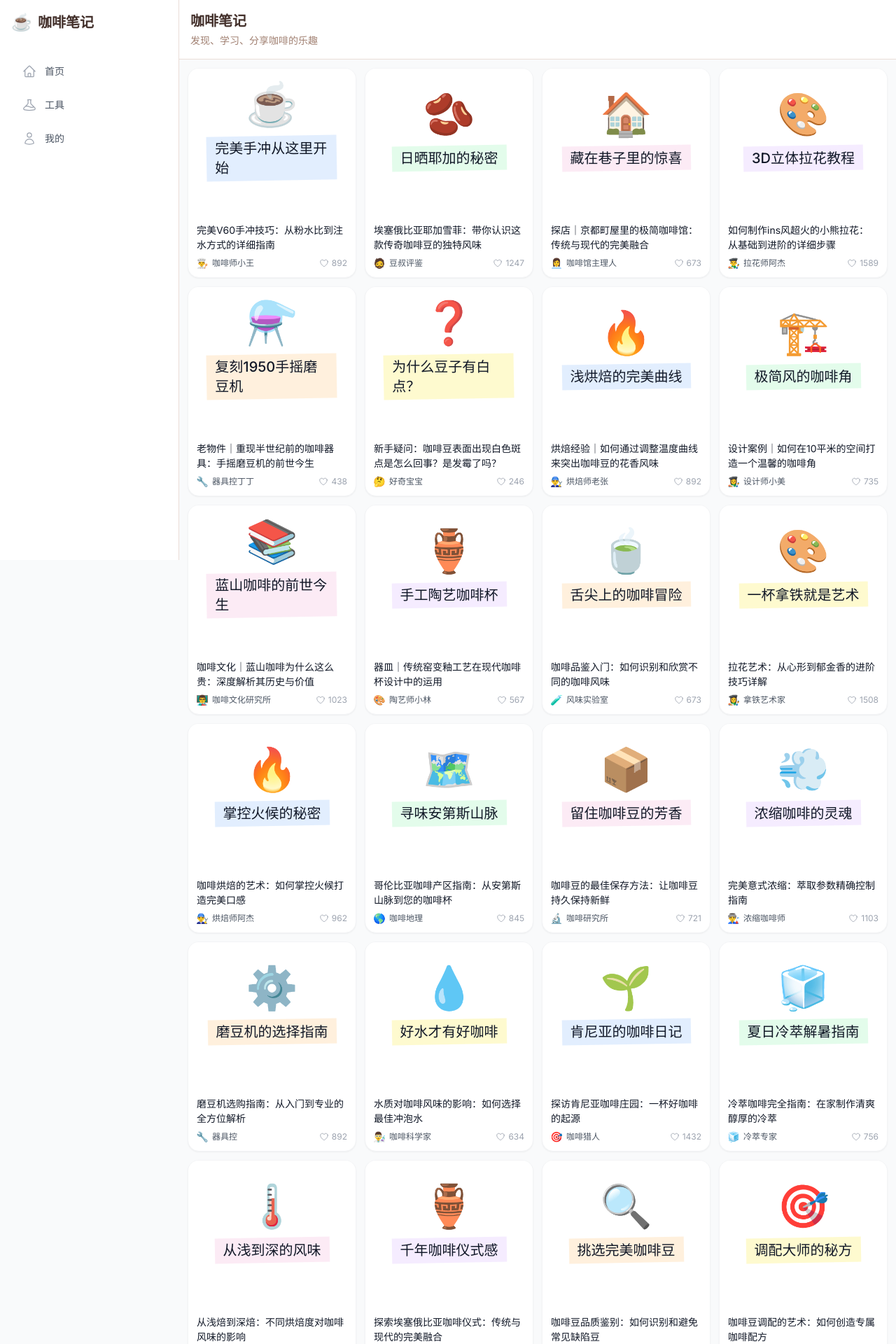
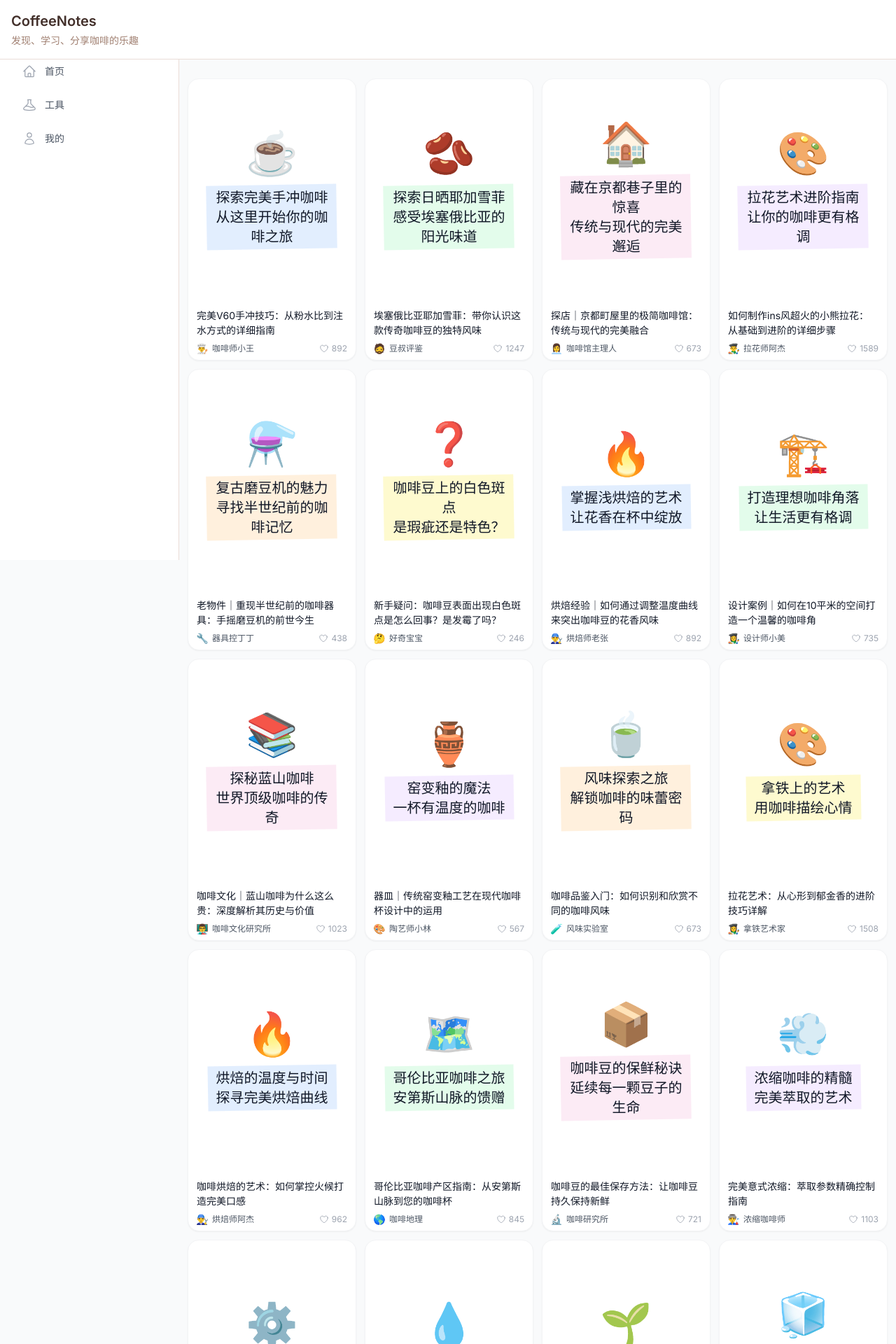
Before and after one commit to jqlong17/CoffeeNotes, a Next.js app: page /home in a window 1280 px wide. Shown: the top 1920 px of the page at 70% size. Built offline with nearby package versions, Linux system fonts and the light colour scheme.

Commit message:
feat: 优化文章详情页面样式 - 为封面和评论区添加边框和圆角，统一页面视觉风格

```diff
--- a/package.json
+++ b/package.json
@@ -19,11 +19,13 @@
     "next": "15.1.7",
     "react": "^19.0.0",
     "react-dom": "^19.0.0",
+    "react-markdown": "^9.0.3",
     "recharts": "^2.15.1",
     "tailwind-merge": "^3.0.1"
   },
   "devDependencies": {
     "@eslint/eslintrc": "^3",
+    "@tailwindcss/typography": "^0.5.16",
     "@types/node": "^20",
     "@types/react": "^19",
     "@types/react-dom": "^19",
--- a/src/app/components/ContentCard.tsx
+++ b/src/app/components/ContentCard.tsx
@@ -46,14 +46,11 @@ export default function ContentCard({
 
   return (
     <div
-      className="group flex flex-col justify-between rounded-2xl overflow-hidden bg-white hover:bg-gray-50 shadow-sm hover:shadow-md transition-all duration-300 cursor-pointer border border-gray-100 min-h-[300px]"
+      className="group flex flex-col rounded-2xl overflow-hidden bg-white hover:bg-gray-50 shadow-sm hover:shadow-md transition-all duration-300 cursor-pointer border border-gray-100 min-h-[300px]"
       onClick={onClick}
     >
       {/* 封面区域 */}
-      <div className="relative aspect-[4/3] bg-gray-50 mb-0">
-        {/* 空白背景 */}
-        <div className="absolute inset-0 bg-white" />
-
+      <div className="relative aspect-[3/4]">
         {/* 内容容器 */}
         <div className="absolute inset-0 flex flex-col items-center justify-center p-4">
           {/* Emoji */}
@@ -63,7 +60,7 @@ export default function ContentCard({
           {/* 大字文本 */}
           <div className="relative inline-block max-w-[90%]">
             <span className={`absolute inset-0 ${bgColor} -rotate-1 block`}></span>
-            <span className="relative text-xl font-medium text-gray-900 px-3 py-1 inline-block">
+            <span className="relative text-xl font-medium text-gray-900 px-3 py-1 inline-block whitespace-pre-line text-center">
               {image_content}
             </span>
           </div>
@@ -71,7 +68,7 @@ export default function ContentCard({
       </div>
 
       {/* 内容区域 */}
-      <div className="p-3 mt-0">
+      <div className="flex-1 px-3 py-2">
         {/* 标题 */}
         <h3 className="text-sm text-gray-900 leading-normal mb-2 line-clamp-2">
           {title}
--- a/src/app/components/SideNav.tsx
+++ b/src/app/components/SideNav.tsx
@@ -34,7 +34,7 @@ export default function SideNav() {
       <div className="mb-8">
         <Link href="/" className="flex items-center">
           <span className="text-2xl">☕️</span>
-          <span className="ml-2 text-xl font-semibold text-coffee-900">咖啡笔记</span>
+          <span className="ml-2 text-xl font-semibold text-coffee-900">CoffeeNotes</span>
         </Link>
       </div>
 
--- a/src/app/data/mockPosts.ts
+++ b/src/app/data/mockPosts.ts
@@ -8,315 +8,441 @@ export interface Post {
     avatar: string
   }
   likes: number
+  article_content: string
 }
 
 export const MOCK_POSTS: Post[] = [
   {
     id: '1',
     imageEmoji: '☕️',
-    image_content: '完美手冲从这里开始',
+    image_content: '探索完美手冲咖啡\n从这里开始你的咖啡之旅',
     title: '完美V60手冲技巧：从粉水比到注水方式的详细指南',
     author: {
       name: '咖啡师小王',
       avatar: '👨‍🍳'
     },
     likes: 892,
+    article_content: `# 完美V60手冲技巧：从粉水比到注水方式的详细指南
+
+## 引言
+
+手冲咖啡是一门艺术，而V60则是这门艺术中最受欢迎的画笔之一。本文将详细介绍如何使用V60冲出一杯完美的手冲咖啡，从基础设置到进阶技巧，一步步带你掌握要领。
+
+## 基础准备
+
+### 器具清单
+- V60滤杯（建议使用02号size）
+- V60专用滤纸
+- 手冲壶（建议使用细嘴壶）
+- 电子秤
+- 磨豆机
+- 温度计
+- 计时器
+
+### 参数设置
+- 咖啡粉量：15g
+- 水温：88-92℃
+- 粉水比：1:15（建议新手从这个比例开始尝试）
+- 研磨度：中细（像细砂糖的颗粒大小）
+
+## 详细步骤
+
+### 1. 预热与冲洗滤纸
+1. 将滤纸放入V60滤杯
+2. 倒入90℃热水冲洗滤纸
+3. 这一步可以去除滤纸的纸味，同时预热滤杯
+
+### 2. 研磨咖啡豆
+- 选择中细的研磨度
+- 确保研磨均匀，避免出现过多粉末
+
+### 3. 注水技巧（总时间约2:30-3:00）
+
+#### 第一段注水（0-30秒）
+- 倒入30g热水进行预浸泡
+- 使用漩涡式手法让咖啡粉充分湿润
+- 等待30秒让咖啡充分膨胀
+
+#### 第二段注水（30-1:30）
+- 从中心开始以螺旋方式由内向外注水
+- 保持水位稳定，不要让咖啡粉露出水面
+- 这个阶段注入总量达到150g
+
+#### 第三段注水（1:30-2:30）
+- 继续保持螺旋注水动作
+- 将水量补充到225g
+- 注意控制水流速度和力度
+
+## 进阶技巧
+
+### 温度控制
+- 不同烘焙度的咖啡豆需要不同的水温
+- 浅烘焙：90-92℃
+- 中烘焙：88-90℃
+- 深烘焙：85-88℃
+
+### 注水手法
+1. **稳定性**：保持手腕平稳，水流均匀
+2. **高度**：壶嘴距离咖啡粉面约3-5cm
+3. **节奏**：找到适合的注水速率，保持一致
+
+## 常见问题解决
+
+### 萃取过度
+- 症状：苦涩、单调
+- 解决方案：
+  - 调粗研磨度
+  - 缩短萃取时间
+  - 降低水温
+
+### 萃取不足
+- 症状：酸涩、寡淡
+- 解决方案：
+  - 调细研磨度
+  - 延长萃取时间
+  - 提高水温
+
+## 风味调整建议
+
+根据不同产地的咖啡豆特点，可以相应调整参数：
+- 非洲豆：适当提高温度，突出花香果酸
+- 中南美豆：标准参数，平衡甜感
+- 印尼豆：适当降温，突出醇厚度
+
+## 总结
+
+完美的手冲咖啡需要耐心和练习。记住以下关键点：
+1. 参数的一致性
+2. 注水的稳定性
+3. 对细节的关注
+4. 持续的记录和调整
+
+通过不断实践和调整，你一定能找到属于自己的完美手冲方式。
+
+> 小贴士：建议准备一个咖啡日志，记录每次冲煮的参数和口感，这样能更快找到最适合的冲煮方案。`
   },
   {
     id: '2',
     imageEmoji: '🫘',
-    image_content: '日晒耶加的秘密',
+    image_content: '探索日晒耶加雪菲\n感受埃塞俄比亚的阳光味道',
     title: '埃塞俄比亚耶加雪菲：带你认识这款传奇咖啡豆的独特风味',
     author: {
       name: '豆叔评鉴',
       avatar: '🧔'
     },
     likes: 1247,
+    article_content: '> 文章内容准备中...'
   },
   {
     id: '3',
     imageEmoji: '🏠',
-    image_content: '藏在巷子里的惊喜',
+    image_content: '藏在京都巷子里的惊喜\n传统与现代的完美邂逅',
     title: '探店｜京都町屋里的极简咖啡馆：传统与现代的完美融合',
     author: {
       name: '咖啡馆主理人',
       avatar: '👩‍💼'
     },
     likes: 673,
+    article_content: '> 文章内容准备中...'
   },
   {
     id: '4',
     imageEmoji: '🎨',
-    image_content: '3D立体拉花教程',
+    image_content: '拉花艺术进阶指南\n让你的咖啡更有格调',
     title: '如何制作ins风超火的小熊拉花：从基础到进阶的详细步骤',
     author: {
       name: '拉花师阿杰',
       avatar: '👨‍🎨'
     },
     likes: 1589,
+    article_content: '> 文章内容准备中...'
   },
   {
     id: '5',
     imageEmoji: '⚗️',
-    image_content: '复刻1950手摇磨豆机',
+    image_content: '复古磨豆机的魅力\n寻找半世纪前的咖啡记忆',
     title: '老物件｜重现半世纪前的咖啡器具：手摇磨豆机的前世今生',
     author: {
       name: '器具控丁丁',
       avatar: '🔧'
     },
     likes: 438,
+    article_content: '> 文章内容准备中...'
   },
   {
     id: '6',
     imageEmoji: '❓',
-    image_content: '为什么豆子有白点？',
+    image_content: '咖啡豆上的白色斑点\n是瑕疵还是特色？',
     title: '新手疑问：咖啡豆表面出现白色斑点是怎么回事？是发霉了吗？',
     author: {
       name: '好奇宝宝',
       avatar: '🤔'
     },
     likes: 246,
+    article_content: '> 文章内容准备中...'
   },
   {
     id: '7',
     imageEmoji: '🔥',
-    image_content: '浅烘焙的完美曲线',
+    image_content: '掌握浅烘焙的艺术\n让花香在杯中绽放',
     title: '烘焙经验｜如何通过调整温度曲线来突出咖啡豆的花香风味',
     author: {
       name: '烘焙师老张',
       avatar: '👨‍🔧'
     },
     likes: 892,
+    article_content: '> 文章内容准备中...'
   },
   {
     id: '8',
     imageEmoji: '🏗️',
-    image_content: '极简风的咖啡角',
+    image_content: '打造理想咖啡角落\n让生活更有格调',
     title: '设计案例｜如何在10平米的空间打造一个温馨的咖啡角',
     author: {
       name: '设计师小美',
       avatar: '👩‍🎨'
     },
     likes: 735,
+    article_content: '> 文章内容准备中...'
   },
   {
     id: '9',
     imageEmoji: '📚',
-    image_content: '蓝山咖啡的前世今生',
+    image_content: '探秘蓝山咖啡\n世界顶级咖啡的传奇',
     title: '咖啡文化｜蓝山咖啡为什么这么贵：深度解析其历史与价值',
     author: {
       name: '咖啡文化研究所',
       avatar: '👨‍🏫'
     },
     likes: 1023,
+    article_content: '> 文章内容准备中...'
   },
   {
     id: '10',
     imageEmoji: '🏺',
-    image_content: '手工陶艺咖啡杯',
+    image_content: '窑变釉的魔法\n一杯有温度的咖啡',
     title: '器皿｜传统窑变釉工艺在现代咖啡杯设计中的运用',
     author: {
       name: '陶艺师小林',
       avatar: '🎨'
     },
     likes: 567,
+    article_content: '> 文章内容准备中...'
   },
   {
     id: '11',
     imageEmoji: '🍵',
-    image_content: '舌尖上的咖啡冒险',
+    image_content: '风味探索之旅\n解锁咖啡的味蕾密码',
     title: '咖啡品鉴入门：如何识别和欣赏不同的咖啡风味',
     author: {
       name: '风味实验室',
       avatar: '🧪'
     },
     likes: 673,
+    article_content: '> 文章内容准备中...'
   },
   {
     id: '12',
     imageEmoji: '🎨',
-    image_content: '一杯拿铁就是艺术',
+    image_content: '拿铁上的艺术\n用咖啡描绘心情',
     title: '拉花艺术：从心形到郁金香的进阶技巧详解',
     author: {
       name: '拿铁艺术家',
       avatar: '👩‍🎨'
     },
     likes: 1508,
+    article_content: '> 文章内容准备中...'
   },
   {
     id: '13',
     imageEmoji: '🔥',
-    image_content: '掌控火候的秘密',
+    image_content: '烘焙的温度与时间\n探寻完美烘焙曲线',
     title: '咖啡烘焙的艺术：如何掌控火候打造完美口感',
     author: {
       name: '烘焙师阿杰',
       avatar: '👨‍🔧'
     },
     likes: 962,
+    article_content: '> 文章内容准备中...'
   },
   {
     id: '14',
     imageEmoji: '🗺️',
-    image_content: '寻味安第斯山脉',
+    image_content: '哥伦比亚咖啡之旅\n安第斯山脉的馈赠',
     title: '哥伦比亚咖啡产区指南：从安第斯山脉到您的咖啡杯',
     author: {
       name: '咖啡地理',
       avatar: '🌎'
     },
     likes: 845,
+    article_content: '> 文章内容准备中...'
   },
   {
     id: '15',
     imageEmoji: '📦',
-    image_content: '留住咖啡豆的芳香',
+    image_content: '咖啡豆的保鲜秘诀\n延续每一颗豆子的生命',
     title: '咖啡豆的最佳保存方法：让咖啡豆持久保持新鲜',
     author: {
       name: '咖啡研究所',
       avatar: '🔬'
     },
     likes: 721,
+    article_content: '> 文章内容准备中...'
   },
   {
     id: '16',
     imageEmoji: '💨',
-    image_content: '浓缩咖啡的灵魂',
+    image_content: '浓缩咖啡的精髓\n完美萃取的艺术',
     title: '完美意式浓缩：萃取参数精确控制指南',
     author: {
       name: '浓缩咖啡师',
       avatar: '👨‍🏭'
     },
     likes: 1103,
+    article_content: '> 文章内容准备中...'
   },
   {
     id: '17',
     imageEmoji: '⚙️',
-    image_content: '磨豆机的选择指南',
+    image_content: '选择理想磨豆机\n研磨出更好的咖啡',
     title: '磨豆机选购指南：从入门到专业的全方位解析',
     author: {
       name: '器具控',
       avatar: '🔧'
     },
     likes: 892,
+    article_content: '> 文章内容准备中...'
   },
   {
     id: '18',
     imageEmoji: '💧',
-    image_content: '好水才有好咖啡',
+    image_content: '水质决定咖啡品质\n寻找最佳咖啡伴侣',
     title: '水质对咖啡风味的影响：如何选择最佳冲泡水',
     author: {
       name: '咖啡科学家',
       avatar: '👨‍🔬'
     },
     likes: 634,
+    article_content: '> 文章内容准备中...'
   },
   {
     id: '19',
     imageEmoji: '🌱',
-    image_content: '肯尼亚的咖啡日记',
+    image_content: '肯尼亚咖啡庄园\n非洲大地的馈赠',
     title: '探访肯尼亚咖啡庄园：一杯好咖啡的起源',
     author: {
       name: '咖啡猎人',
       avatar: '🎯'
     },
     likes: 1432,
+    article_content: '> 文章内容准备中...'
   },
   {
     id: '20',
     imageEmoji: '🧊',
-    image_content: '夏日冷萃解暑指南',
+    image_content: '夏日冷萃咖啡指南\n清爽醇厚的双重享受',
     title: '冷萃咖啡完全指南：在家制作清爽醇厚的冷萃',
     author: {
       name: '冷萃专家',
       avatar: '🧊'
     },
     likes: 756,
+    article_content: '> 文章内容准备中...'
   },
   {
     id: '21',
     imageEmoji: '🌡️',
-    image_content: '从浅到深的风味',
+    image_content: '烘焙度的奥秘\n从浅到深的风味变化',
     title: '从浅焙到深焙：不同烘焙度对咖啡风味的影响',
     author: {
       name: '烘焙工坊',
       avatar: '👨‍🍳'
     },
     likes: 891,
+    article_content: '> 文章内容准备中...'
   },
   {
     id: '22',
     imageEmoji: '🏺',
-    image_content: '千年咖啡仪式感',
+    image_content: '埃塞俄比亚咖啡仪式\n千年传统的魅力',
     title: '探索埃塞俄比亚咖啡仪式：传统与现代的完美融合',
     author: {
       name: '咖啡文化',
       avatar: '📚'
     },
     likes: 567,
+    article_content: '> 文章内容准备中...'
   },
   {
     id: '23',
     imageEmoji: '🔍',
-    image_content: '挑选完美咖啡豆',
+    image_content: '咖啡豆品质鉴别\n挑选每一颗完美豆子',
     title: '咖啡豆品质鉴别：如何识别和避免常见缺陷豆',
     author: {
       name: '品控专家',
       avatar: '👁️'
     },
     likes: 823,
+    article_content: '> 文章内容准备中...'
   },
   {
     id: '24',
     imageEmoji: '🎯',
-    image_content: '调配大师的秘方',
+    image_content: '咖啡豆的黄金配比\n创造专属咖啡风味',
     title: '咖啡豆调配的艺术：如何创造专属咖啡配方',
     author: {
       name: '调配大师',
       avatar: '🎨'
     },
     likes: 945,
+    article_content: '> 文章内容准备中...'
   },
   {
     id: '25',
     imageEmoji: '🏆',
-    image_content: '冠军咖啡师的配方',
+    image_content: '冠军咖啡师的秘方\nAeroPress的无限可能',
     title: 'AeroPress冲煮技巧：咖啡大师赛获奖配方分享',
     author: {
       name: '器具达人',
       avatar: '🏆'
     },
     likes: 1267,
+    article_content: '> 文章内容准备中...'
   },
   {
     id: '26',
     imageEmoji: '📝',
-    image_content: '读懂咖啡豆密码',
+    image_content: '咖啡包装解码指南\n认识你的每一杯咖啡',
     title: '咖啡包装上的秘密：如何读懂咖啡豆标签信息',
     author: {
       name: '咖啡知识库',
       avatar: '📚'
     },
     likes: 678,
+    article_content: '> 文章内容准备中...'
   },
   {
     id: '27',
     imageEmoji: '🧪',
-    image_content: '酸质背后的故事',
+    image_content: '咖啡中的化学奥秘\n解密酸质的来源',
     title: '理解咖啡酸质：从化学视角解析咖啡风味',
     author: {
       name: '咖啡实验室',
       avatar: '👨‍🔬'
     },
     likes: 789,
+    article_content: '> 文章内容准备中...'
   },
   {
     id: '28',
     imageEmoji: '🏪',
-    image_content: '开一家理想咖啡馆',
+    image_content: '特色咖啡馆创业指南\n打造理想咖啡空间',
     title: '特色咖啡馆经营之道：从设备选择到服务细节',
     author: {
       name: '咖啡创业者',
       avatar: '👨‍💼'
     },
     likes: 1156,
+    article_content: '> 文章内容准备中...'
   },
 ]
--- a/src/app/home/layout.tsx
+++ b/src/app/home/layout.tsx
@@ -5,13 +5,18 @@ export default function MainLayout({
 }) {
   return (
     <div className="min-h-screen bg-gray-50">
-      <div className="container mx-auto">
-        <div className="border-b border-coffee-200 bg-white">
+      {/* 固定的标题栏 */}
+      <div className="fixed top-0 left-0 right-0 z-10 border-b border-coffee-200 bg-white">
+        <div className="container mx-auto">
           <div className="px-4 py-4">
-            <h1 className="text-xl font-semibold text-coffee-900">咖啡笔记</h1>
+            <h1 className="text-xl font-semibold text-coffee-900">CoffeeNotes</h1>
             <p className="text-sm text-coffee-600 mt-1">发现、学习、分享咖啡的乐趣</p>
           </div>
         </div>
+      </div>
+
+      {/* 内容区域，添加上边距以避免被固定标题遮挡 */}
+      <div className="container mx-auto pt-[100px]">
         {children}
       </div>
     </div>
--- a/src/app/layout.tsx
+++ b/src/app/layout.tsx
@@ -6,7 +6,7 @@ import ClientLayout from './ClientLayout'
 const inter = Inter({ subsets: ['latin'] })
 
 export const metadata: Metadata = {
-  title: '咖啡笔记',
+  title: 'CoffeeNotes',
   description: '发现、学习、分享咖啡的乐趣',
 }
 
--- a/tailwind.config.ts
+++ b/tailwind.config.ts
@@ -31,7 +31,9 @@ const config: Config = {
       },
     },
   },
-  plugins: [],
+  plugins: [
+    require('@tailwindcss/typography'),
+  ],
 }
 
 export default config;
```
Also changed, not shown: src/app/posts/[id]/page.tsx (+13 -12 lines), 1 other file (tests, documents, lock files or other folders).
